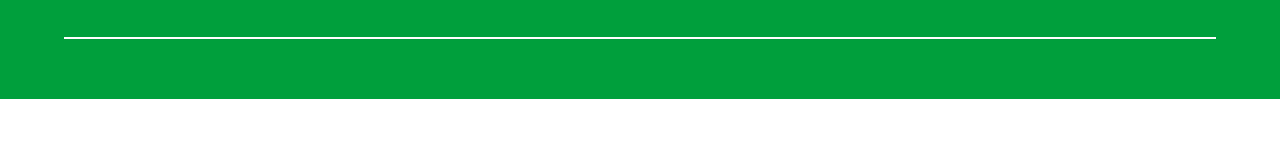
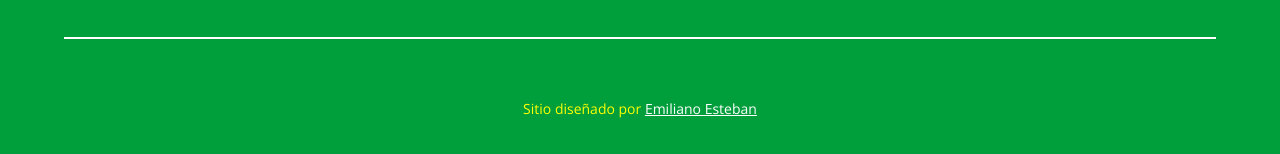
Before and after one commit to emiliano249/psv, a plain HTML site: page index.html in a window 1280 px wide. Shown: the part 3698-3852 px from the top of the page. Before the commit the page ends 3797 px from the top, so only its background shows below. Drawn offline with nearby package versions, Linux system fonts and the light colour scheme.

Commit message:
Add files via upload

```diff
--- a/estilos.css
+++ b/estilos.css
@@ -340,6 +340,26 @@ footer{
     color:#ff0000;
 }
 
+
+/* ------------------------- */
+/* creado por Emiliano */
+/* ------------------------- */
+
+footer .creado-por {
+	margin-bottom: 40px;
+	text-align: center;
+	font-size: 14px;
+	color: yellow;
+}
+
+footer .creado-por a {color: #fff;}
+footer .creado-por a:hover {text-decoration: underline;}
+
+/* ------------------------- */
+/* Fin creado por Emiliano */
+/* ------------------------- */
+
+
 @media screen and (max-width: 800px){
     .menu-navegacion{
         width: 50vw;
--- a/index.html
+++ b/index.html
@@ -4,22 +4,23 @@
 <head>
     <meta charset="UTF-8">
     <meta name="viewport" content="width=device-width, initial-scale=1.0">
-    <title>PSV - Programa de Stock y Ventas Mendoza Argentina</title>
-    <meta name="description"
-        content="Aumenta la productividad de tu negocio con un sistema de gestión comercial fácil de usar, rápido y seguro.">
+    <title>PSV - Programa de Stock y Ventas en Mendoza Argentina</title>
+    <meta name="description"content="Aumenta la productividad de tu negocio con un sistema de gestión comercial fácil de usar, rápido y seguro. Cel: 54 2617035937">
+
+    <!-- los codigos de abajo son para compartir logo del sitio en whatsapp, facebook y twiter  -->
+    <meta property="og:title" content="PSV - Programa de Stock y Ventas Mendoza">
+    <meta property="og:description" content="Aumenta la productividad de tu negocio con un sistema de gestión comercial fácil de usar, rápido y seguro.">
+    <meta property="og:image" content="https://raw.githubusercontent.com/emiliano249/psv/gh-pages/img/Redes-Sociales2.jpg">
+    <meta property="og:url" content="https://www.mendozapsv.ga/">
+    <meta name="twitter:card" content="summary_large_image">
+
     <link rel="stylesheet" href="estilos.css">
     <link rel="icon" type="icon/png" href="https://raw.githubusercontent.com/emiliano249/psv/gh-pages/img/psvIco.png">
     <link href="https://fonts.googleapis.com/css2?family=Open+Sans:wght@300;400;700&display=swap" rel="stylesheet">
     <link href='https://unpkg.com/boxicons@2.0.5/css/boxicons.min.css' rel='stylesheet'>
 
 
-    <meta property="og:title" content="PSV - Programa de Stock y Ventas Mendoza">
-    <meta property="og:description"
-        content="Aumenta la productividad de tu negocio con un sistema de gestión comercial fácil de usar, rápido y seguro.">
-    <meta property="og:image"
-        content="https://raw.githubusercontent.com/emiliano249/psv/gh-pages/img/Redes-Sociales2.jpg">
-    <meta property="og:url" content="https://www.mendozapsv.ga/">
-    <meta name="twitter:card" content="summary_large_image">
+
 </head>
 
 <body>
@@ -194,6 +195,14 @@
             </div>
         </div>
         <div class="line"></div>
+        <div class="creado-por">
+            <p>
+              Sitio diseñado por
+              <a href="https://www.emilianoesteban.cf" target="_blank"
+                >Emiliano Esteban</a
+              >
+            </p>
+          </div>
     </footer>
     <script src="js/menu.js"></script>
     <script src="js/lightbox.js"></script>
```
